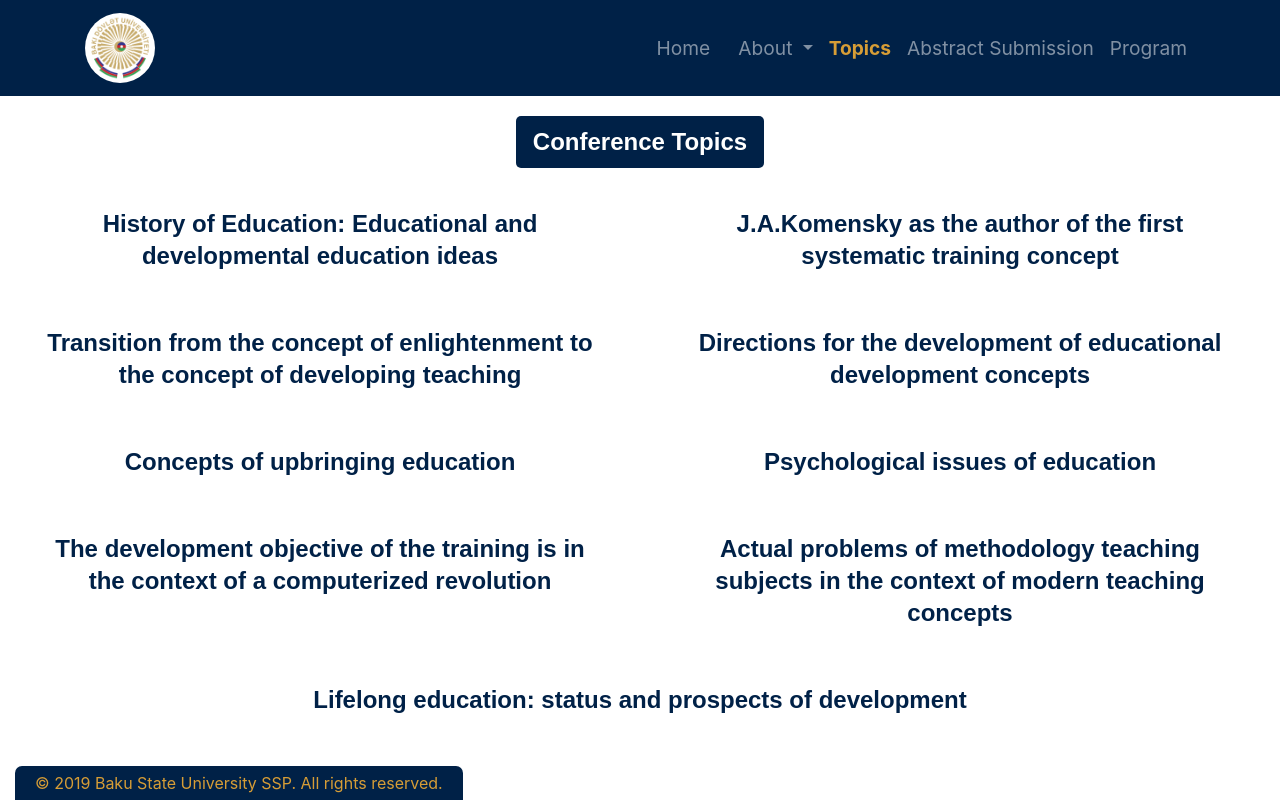
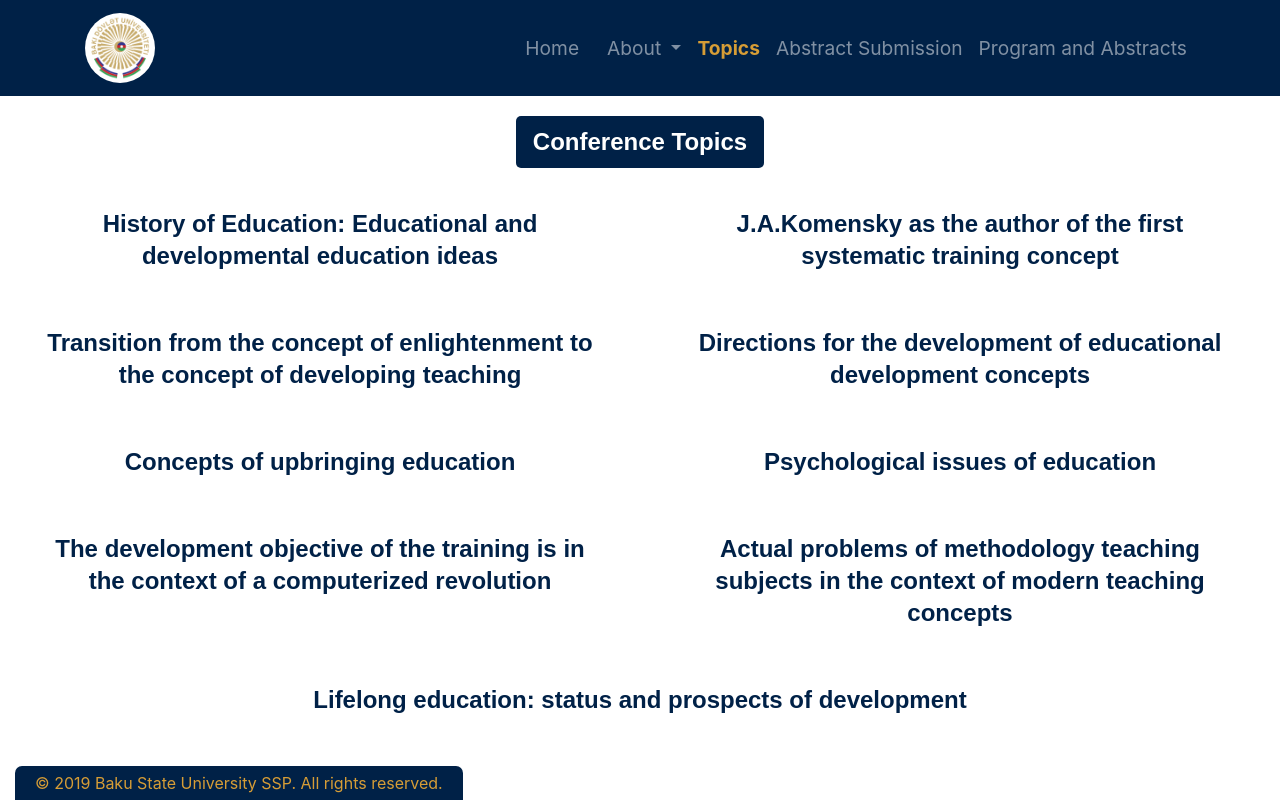
Before and after one commit to beshirazizov/educationConf, a plain HTML site: page topics.html in a window 1280 px wide. Drawn offline with nearby package versions, Linux system fonts and the light colour scheme.

Commit message:
Update topics.html

```diff
--- a/topics.html
+++ b/topics.html
@@ -46,7 +46,7 @@
                         <a class="nav-link" href="abstract.html">Abstract Submission</a>
                     </li>
                     <li class="nav-item">
-                        <a class="nav-link" target="_blank" href="pdfs/program.pdf">Program</a>
+                        <a class="nav-link" target="_blank" href="pdfs/pa2019.pdf">Program and Abstracts</a>
                     </li>
                 </ul>
             </div>
```
